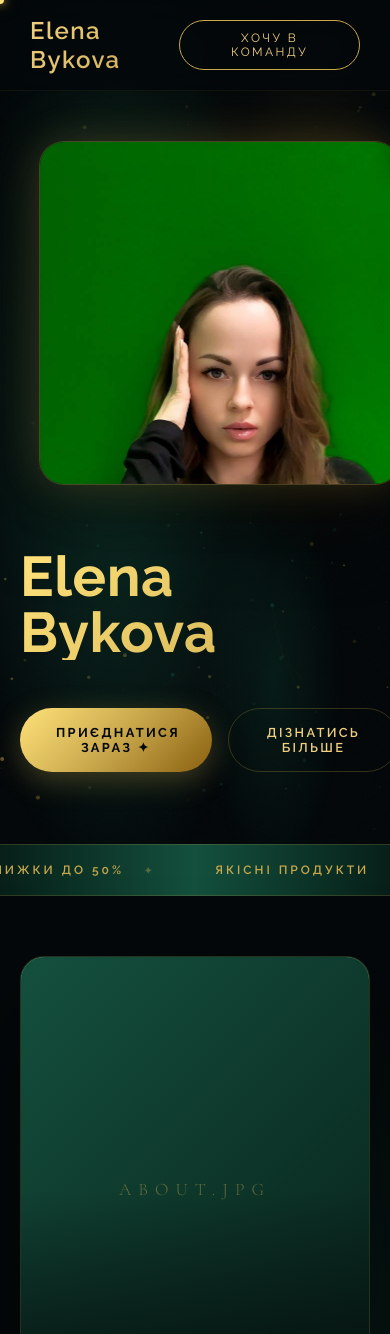
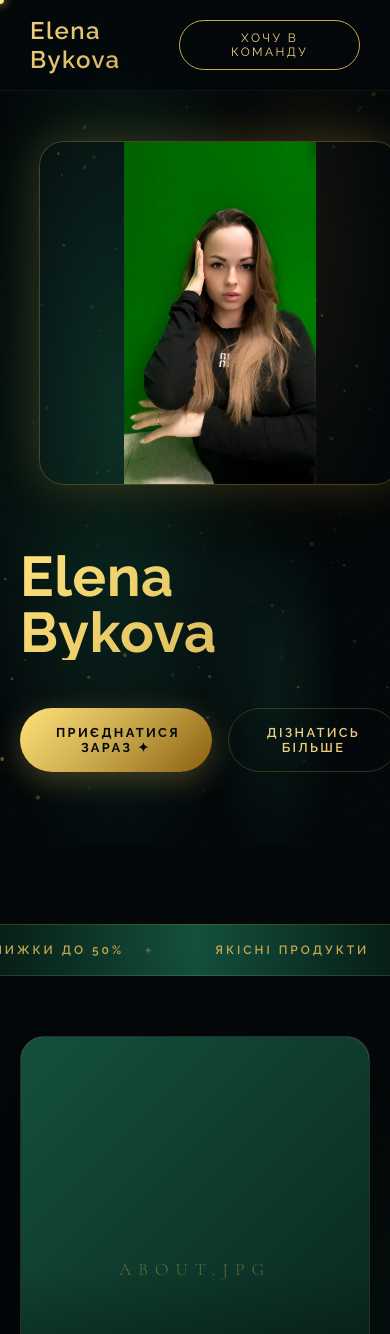
Before and after one commit to dkarakonstantin23-max/bykova, a plain HTML site: page index.html in a window 390 px wide. Shown: the top 1334 px of the page. Drawn offline with nearby package versions, Linux system fonts and the light colour scheme; animation ran at ten frames a second; a web font is replaced by a local one.

Commit message:
Modify hero photo CSS for better responsiveness
Updated object-fit and object-position properties for hero photo.

```diff
--- a/index.html
+++ b/index.html
@@ -221,8 +221,8 @@ padding:40px 40px 40px 20px;
 }
 .hero-photo-full {
 width:100%; height:100%;
-object-fit:cover;
-object-position:center top;
+object-fit:contain;
+object-position:center center;
 display:block;
 border-radius:24px;
 box-shadow:
@@ -253,6 +253,7 @@ background:linear-gradient(90deg, var(--emerald-dark), var(--emerald-mid), var(-
 border-top:1px solid rgba(201,168,76,0.2);
 border-bottom:1px solid rgba(201,168,76,0.2);
 padding:18px 0; overflow:hidden;
+margin-top:80px;
 }
 .marquee-track {
 display:flex; gap:60px;
```
